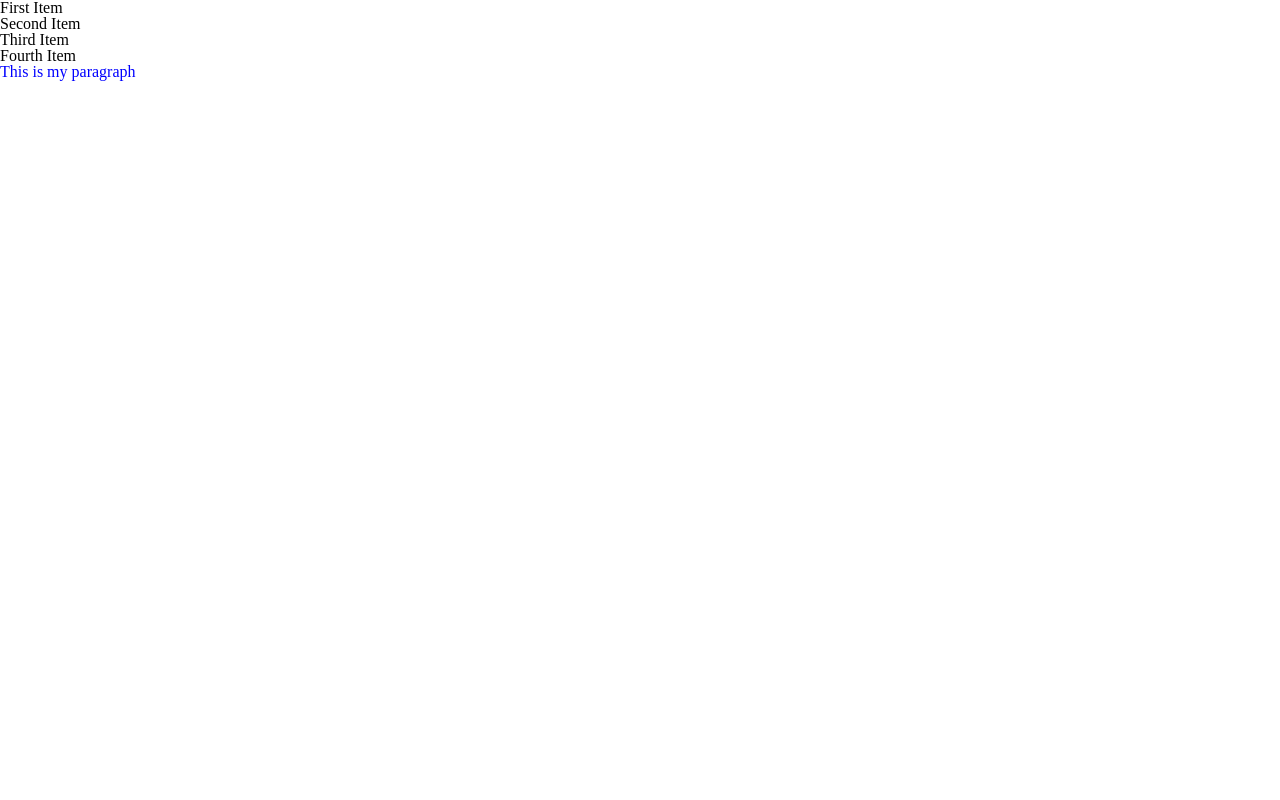
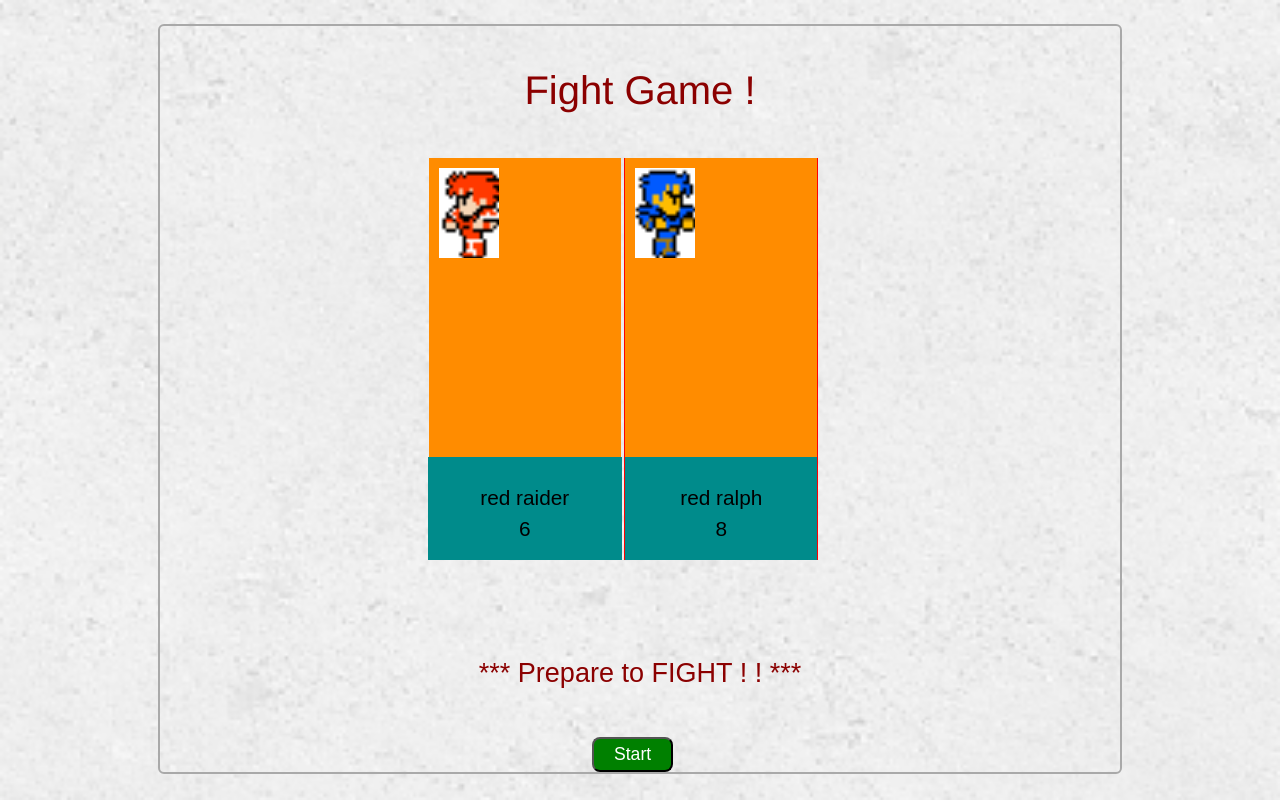
Before and after one commit to tmroberts/fantasy-games, a website: page public/index.html in a window 1280 px wide. Drawn offline with nearby package versions, Linux system fonts and the light colour scheme.

Commit message:
Add updateCombatants to update the view during each round

```diff
--- /dev/null
+++ b/public/character-generator.js
@@ -0,0 +1,40 @@
+'use strict';
+if (this.Fantasy === undefined) this.Fantasy = {};
+
+(function(context) {
+
+
+    function generateCombatant() {
+
+      var NameList =['red raider', 'red roscoe', 'red ryder', 'red ralph','blue brother', 'blue blazer', 'blue marlin', 'bob'];
+      var randomNameIndex = Math.floor(Math.random() * NameList.length);
+
+      // Display Name
+      var name = NameList[randomNameIndex];
+      console.log('Red Guy Name is:', name);
+
+      var hp = generateHP();
+
+      return {name: name, hp: hp};
+
+
+
+    }
+
+    context.generateCombatant = generateCombatant;
+
+
+    function generateHitPointsBetween(min, max) {
+      return Math.floor(Math.random() * (max - min + 1) + min);
+    }
+
+
+    function generateHP(){
+      var hp = generateHitPointsBetween(5,10);
+
+      console.log('hp: ', hp);
+      return hp;
+
+    }
+
+})(window.Fantasy);
--- a/public/index.html
+++ b/public/index.html
@@ -4,33 +4,47 @@
 
   <head>
     <meta charset="utf-8" />
-    <title>Fantasy Game!</title>
+    <title>Fight Game!</title>
     <link href="style.css" rel="stylesheet" />
   </head>
 
   <body>
     <div class="container">
-      <ul id="the-list">
-        <li>First Item</li>
-        <li>Second Item</li>
-        <li>Third Item</li>
-        <li>Fourth Item</li>
-      </ul>
+      <div class="header">
+        <h1>Fight Game !</h1>
+      </div>
+
+      <div class = "contenders">
+
+        <div class="red-dude">
+          <div class="sprite"></div>
+          <div class="info"></div>
+        </div>
+
+        <div class = "blue-dude">
+          <div class="sprite"></div>
+          <div class="info"></div>
+        </div>
+
+        <script type="text/template" id="char-template">
+          <div class="name"><%= name %></div>
+          <div class="hp"><%= hp %></div>
+        </script>
+      </div>
 
 
-        <p>This is my paragraph</p>
+      <div class = "message">
+        <div class="message">*** Prepare to FIGHT ! ! *** </div>
+      </div>
 
-
-
-
+      <button class="start-button">Start</button>
     </div>
     <!-- Add jQuery script line here -->
     <script src="https://cdn.jsdelivr.net/lodash/4.15.0/lodash.min.js"></script>
     <script src="https://ajax.googleapis.com/ajax/libs/jquery/3.1.0/jquery.min.js"></script>
+    <script src="character-generator.js"></script>
     <script src="script.js"></script>
-    <script>LoDashIt.start();</script>
-
-
+    <script>Fantasy.start();</script>
 
   </body>
 
--- a/public/script.js
+++ b/public/script.js
@@ -1,22 +1,63 @@
-alert('I am working! !');
-console.log('This is working');
-
 'use strict';
-if (this.LoDashIt === undefined) this.LoDashIt = {};
+if (this.Fantasy === undefined) this.Fantasy = {};
 
 (function(context) {
 
+    // Initialize your vars here...
+    // NOTHING goes outside the IFFE
+    var fighter1;
+    var fighter2;
+    var templateFunc;
+    var startButton = $('.start-button');
+    var intervalId;
 
 
-  function start() {
+    function updateCombatantDisplay(){
+      var templateHtml = $('#char-template').html();
+      templateFunc = _.template(templateHtml);
 
-    //Call your code here
-    console.log('starting!', context);
+      var html = templateFunc(fighter1);
+      $('.red-dude .info').html(html);
+
+      var html = templateFunc(fighter2);
+      $('.blue-dude .info').html(html);
+
+    }
+
+    var roundCount = 0
+
+    function doRound(){
+
+      var damage = Math.floor(Math.random() * 3)
+      fighter1.hp -= damage;
+      var damage = Math.floor(Math.random() * 3)
+      fighter2.hp -= damage;
+
+      if (fighter1.hp < 1 || fighter2.hp <1 ) {
+        clearInterval(intervalId);
+        console.log('battle over');
+      }
+      // Update the view
+      updateCombatantDisplay()
+    }
 
 
+    function startClicked() {
+      intervalId = setInterval(doRound,1000);
+    }
 
-  }
+    function start() {
 
-  context.start = start;
+      fighter1 = context.generateCombatant();
+      fighter2 = context.generateCombatant();
 
-})(window.LoDashIt);
+      $('.start-button').on('click',startClicked);
+
+      //initial update of the view
+      updateCombatantDisplay()
+
+    }
+
+    context.start = start;
+
+})(window.Fantasy);
--- a/scss/style.scss
+++ b/scss/style.scss
@@ -1,5 +1,114 @@
 @import 'reset';
 
-p {
-  color: blue;
+body {
+  background: url('concrete_seamless.png') fixed;
+  /* NO tiling; */
+  background-size: cover;
+  font-family: 'Helvetica', Arial, Sans-serif;
 }
+
+
+.container {
+  outline: 2px solid darkgray;
+  border-radius: 4px;
+  width: 960px;
+  margin: 0 auto;
+  margin-top: 2%;
+  padding-top: .5%;
+}
+
+.contenders {
+  //outline: 2px solid darkorange;
+  overflow: auto;
+  margin: 0 auto;
+
+}
+
+.header h1 {
+  color: darkred;
+  font-size: 2.5em;
+  text-align: center;
+  margin-top: 4%;
+  margin-bottom: 5%;
+}
+
+
+.sprite {
+  background-image: url(nes-final-fantasy-trans.png);
+  background-size: 800%;
+  margin: 10px;
+  height: 90px;
+  width: 60px;
+
+}
+
+
+.red-dude {
+  //outline: 1px solid red;
+  background-color: darkorange;
+  display: inline-block;
+  width: 20%;
+  margin-left: 28%;
+
+}
+
+
+.blue-dude {
+  outline: 1px solid red;
+  background-color: darkorange;
+  width: 20%;
+  display: inline-block;
+}
+
+.blue-dude .sprite {
+  background-position: -5px 94px;
+  transform: scaleX(-1);
+}
+
+.name {
+padding: 10px;
+
+}
+
+.hp {
+
+
+}
+
+.info {
+  outline: 1px solid darkcyan;
+  background-color: darkcyan;
+  font-size: 1.3em;
+  font-family: Arial;
+  color: #000;
+  text-align: center;
+  margin-top: 200px;
+  padding: 20px;
+  text-align: center;
+
+}
+
+
+.message {
+  //outline: 1px solid purple;
+  font-size: 1.3em;
+  font-family: Arial;
+  font-weight: 500;
+  color: darkred;
+  text-align: center;
+  margin-top: 100px;
+  text-align: center;
+
+}
+
+.start-button {
+  outline: 1p solid green;
+  background-color: green;
+  border-radius: 8px;
+  color: white;
+  font-size: 1.1em;
+  margin-left: 45%;
+  margin-top: 50px;
+  padding: 5px 20px;
+  text-align: center;
+}
```
Also changed, not shown: public/style.css.
